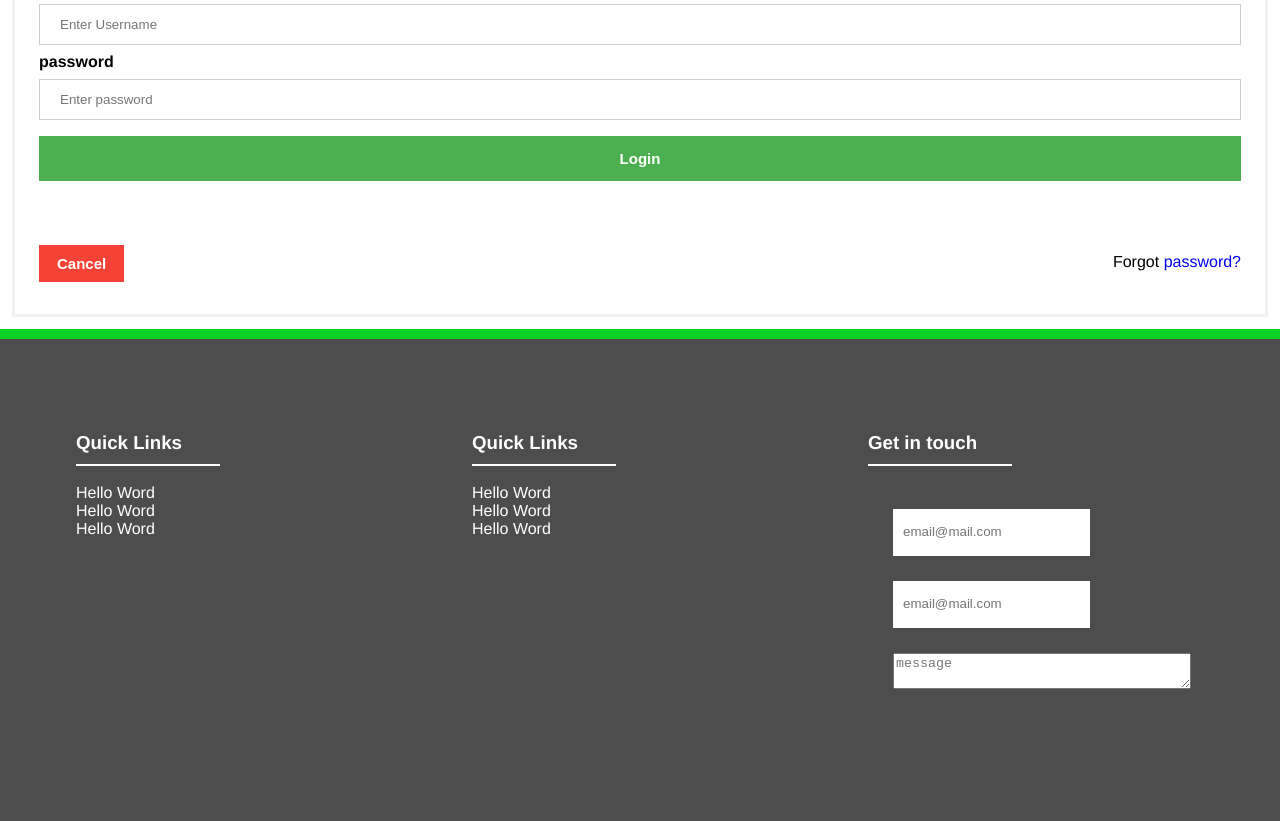
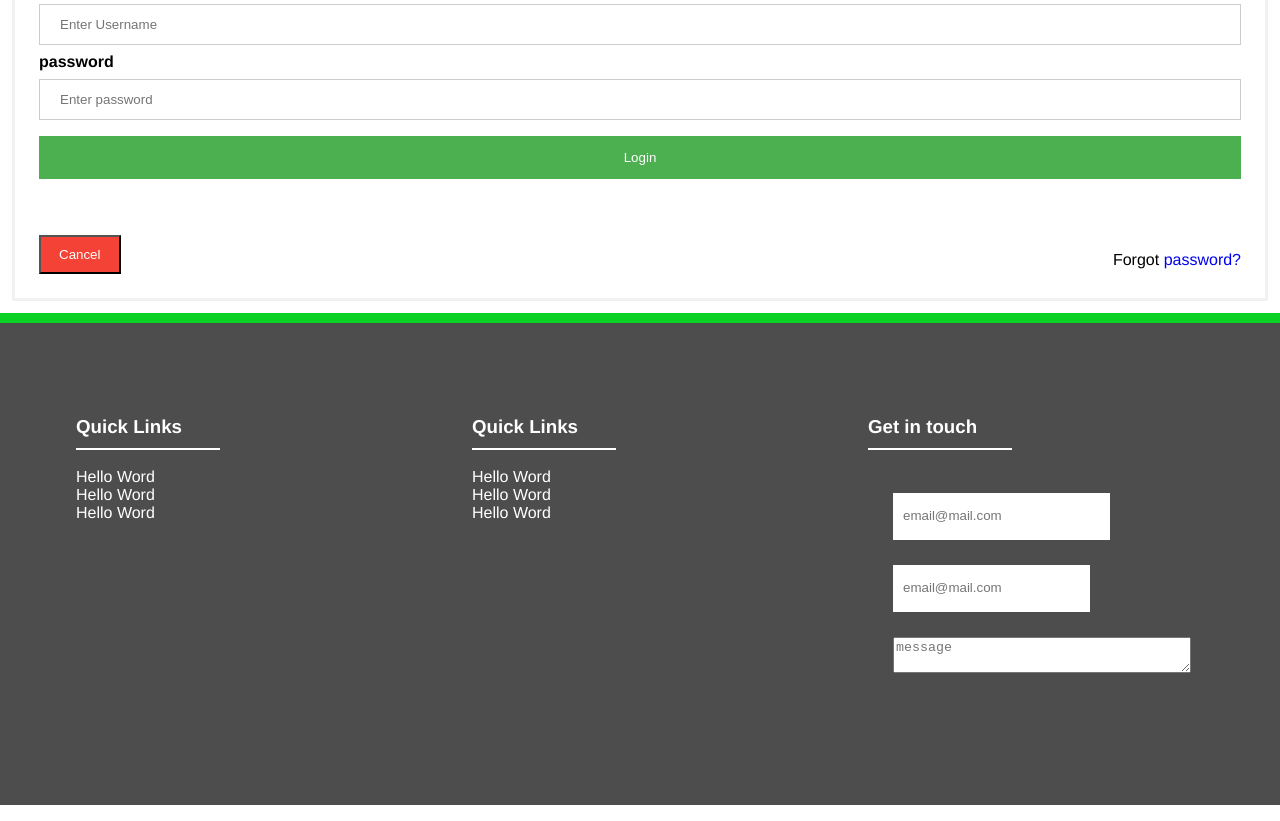
Before and after one commit to ThreeOne31/learnX, a React (Create React App) app in the folder frontend/: page /login in a window 1280 px wide. Shown: the part 600-1421 px from the top of the page. Built offline with nearby package versions, Linux system fonts and the light colour scheme.

Commit message:
hard-fix commit  changed removed global variables

```diff
--- a/frontend/src/components/Header/Header.js
+++ b/frontend/src/components/Header/Header.js
@@ -147,6 +147,7 @@ class Header extends React.Component{
                         <div className="container">
                             <label><b>Username</b></label>
                             <input
+                                className="userName-input"
                                 type="text"
                                 placeholder="Enter email"
                                 name="email"
@@ -157,6 +158,7 @@ class Header extends React.Component{
 
                             <label><b>password</b></label>
                             <input
+                                className="password-input"
                                 type="password"
                                 placeholder="Enter password"
                                 name="password"
@@ -164,7 +166,7 @@ class Header extends React.Component{
                                 required
                             />
 
-                            <button>Login</button>
+                            <button className="loginbtn">Login</button>
                         </div>
 
                         <div className="container">
--- a/frontend/src/components/Header/style.css
+++ b/frontend/src/components/Header/style.css
@@ -52,6 +52,7 @@ li{
     border: 0.2rem solid #ffffff;     /* add white solid border */
     font-size: 1.5rem;
     padding: 1rem;
+    color: #fff;
 }
 .nav-links button:hover{
     border: 0.4rem solid #0bd125;   /* change button border color on hover*/
@@ -180,7 +181,7 @@ li{
     margin: 1rem auto 3rem auto;
     width: 40%;
 }
-input[type=text], input[type=password] {
+.userName-input, .password-input {
     width: 100%;
     padding: 1.2rem 2rem;
     margin: 0.8rem 0;
@@ -189,20 +190,11 @@ input[type=text], input[type=password] {
     box-sizing: border-box;
 }
 
-button {
-    background-color: #4CAF50;
-    color: #ffffff;
-    font-size: 1.5rem;
-    font-weight: bold;
-    padding: 1.4rem 2rem;
-    margin: .8rem 0;
-    border: none;
-    cursor: pointer;
-    width: 100%;
-}
+
 
 .cancelbtn {
     width: auto;
+    color: #fff;
     padding: 1rem 1.8rem;
     background-color: #f44336;
 }
--- a/frontend/src/components/Login/Login.js
+++ b/frontend/src/components/Login/Login.js
@@ -13,13 +13,13 @@ class Login extends React.Component{
 
                     <div className="container">
                         <label><b>Username</b></label>
-                        <input type="text" placeholder="Enter Username" name="userName" required />
-                        <br />
+                        <input className="userName-input" type="text" placeholder="Enter Username" name="userName" required />
+                        <br/>
 
                         <label><b>password</b></label>
-                        <input type="password" placeholder="Enter password" name="userName" required />
+                        <input className="password-input" type="password" placeholder="Enter password" name="userName" required />
 
-                        <button>Login</button>
+                        <button className="loginbtn">Login</button>
                     </div>
 
                     <div className="container">
--- a/frontend/src/components/Login/style.css
+++ b/frontend/src/components/Login/style.css
@@ -3,7 +3,7 @@ form {
     margin: 12px;
 }
 
-input[type=text], input[type=password] {
+.userName-input, .password-input {
     width: 100%;
     padding: 12px 20px;
     margin: 8px 0;
@@ -12,7 +12,7 @@ input[type=text], input[type=password] {
     box-sizing: border-box;
 }
 
-button {
+.loginbtn {
     background-color: #4CAF50;
     color: white;
     padding: 14px 20px;
@@ -22,7 +22,7 @@ button {
     width: 100%;
 }
 
-button:hover {
+.loginbtn:hover {
     opacity: 0.8;
 }
 
--- a/frontend/src/components/Register/Register.js
+++ b/frontend/src/components/Register/Register.js
@@ -43,6 +43,7 @@ class Register extends React.Component{
 
                         <label><b>Email</b></label>
                         <input
+                            className="userName-input"
                             type="text"
                             placeholder="Enter Email"
                             name="email"
@@ -53,6 +54,7 @@ class Register extends React.Component{
 
                         <label ><b>Password</b></label>
                         <input
+                            className="password-input"
                             type="password"
                             placeholder="Enter Password"
                             name="password"
@@ -63,6 +65,7 @@ class Register extends React.Component{
 
                         <label ><b>Repeat Password</b></label>
                         <input
+                            className="password-input"
                             type="password"
                             placeholder="Repeat Password"
                             name="repeatPassword"
--- a/frontend/src/components/Register/style.css
+++ b/frontend/src/components/Register/style.css
@@ -4,7 +4,7 @@
 }
 
 /* Full-width input fields */
-input[type=text], input[type=password] {
+.userName-input, .password-input {
     width: 100%;
     padding: 1.5rem;
     margin: 0.5rem 0 2.2rem 0;
@@ -13,7 +13,7 @@ input[type=text], input[type=password] {
     background: #f1f1f1;
 }
 
-input[type=text]:focus, input[type=password]:focus {
+.userName-input:focus, .password-input:focus {
     background-color: #ddd;
     outline: none;
 }
```
